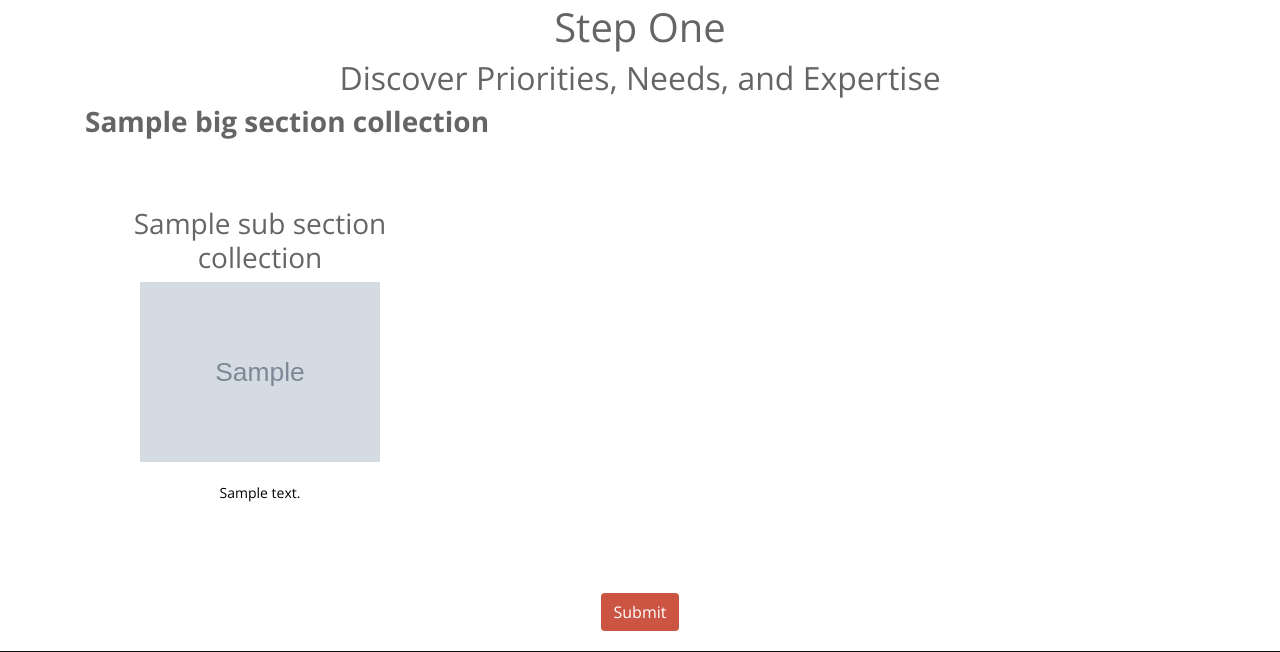
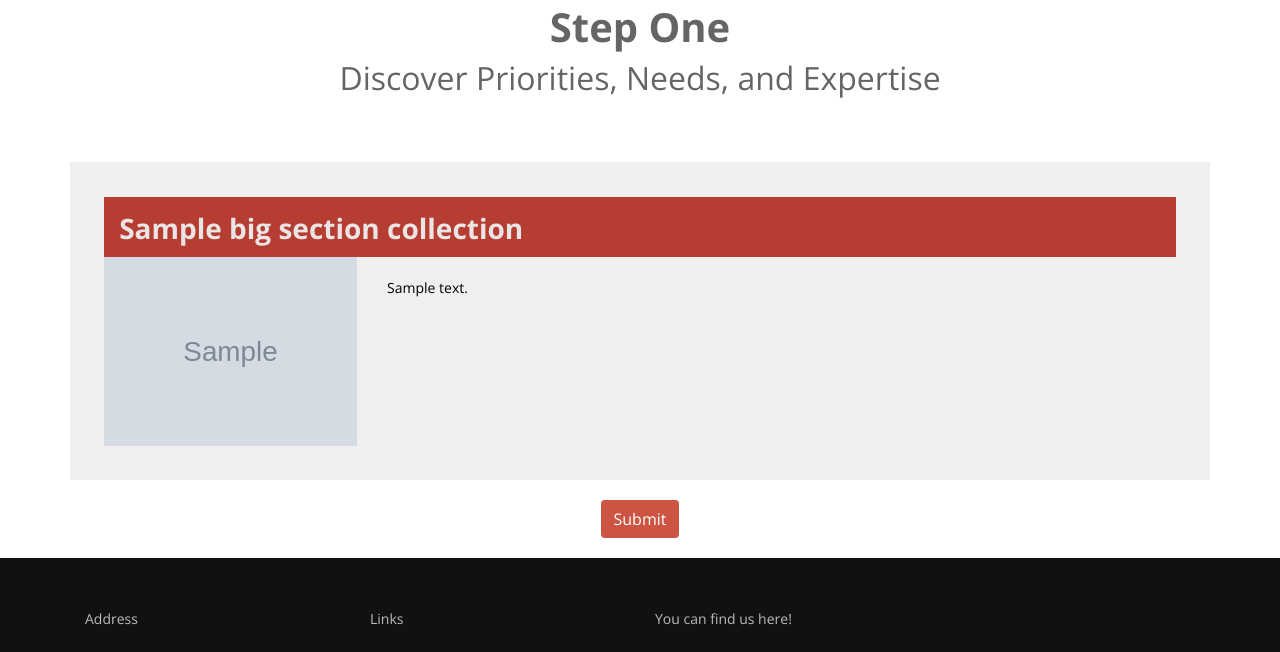
Before and after one commit to nurpeiis/RED, a Django app: page /home/form/ in a window 1280 px wide. Shown: the part 53-705 px from the top of the page. Run offline with Django 3.2, Linux system fonts and the light colour scheme; a user stored in the database is signed in; tables that the repository leaves empty hold one stand-in row (values such as "Sample post"); grey boxes marked "Sample" are stand-in pictures; some libraries are stand-ins or nearby versions.

Commit message:
Developing changes in RED_Form

```diff
--- /dev/null
+++ b/accounts/static/css/RED_form.css
@@ -0,0 +1,97 @@
+.subSectionCheckbox {
+    display: none;
+}
+.subSectionCheckbox:checked + .subSectionLabel {
+    background-color: #E8E8E8;
+}
+.box{
+    padding:60px 0px;
+    text-align: center;
+}
+
+.box-part{
+    background:#FFF;
+    border-radius:0;
+    padding:60px 10px;
+    margin:30px 0px;
+}
+.text{
+    margin:20px 0px;
+}
+
+.sectionButton {
+    width: 100%;
+    height: auto;
+    padding: 3%;
+    margin-top: 5%;
+    cursor: pointer;
+    transition: all 0.5s;
+    border-color: #b63d31 #ffffff;
+    border-width: 0px;
+    z-index: 1;
+    /* background: linear-gradient(to bottom, #b63d31 50%, #ffffff 50%); */
+}
+
+.sectionButton .heading {
+    background-color: #b63d31;
+    height: 30px;
+    width: 100%;
+    margin: 0;
+}
+
+.sectionButton span {
+    cursor: pointer;
+    display: inline-block;
+    position: relative;
+    transition: 0.5s;
+    float: left;
+    padding-left: 5px;
+    /* background-image: linear-gradient(to bottom, transparent 65%, #cf352c 10%);
+    background-size: 0% 100%;
+    background-repeat: no repeat; */
+}
+
+.sectionButton span:after {
+    content: '\00bb';
+    font-size: 30px;
+    position: absolute;
+    opacity: 0;
+    top: 0;
+    right: -20px;
+    height: 0;
+    transition: 0.5s;
+    margin-bottom: 30px;
+}
+
+.sectionButton:hover span {
+    padding-right: 25px;
+}
+
+.sectionButton:hover span:after {
+    opacity: 1;
+    right: 0;
+    padding: 0;
+}
+
+.sectionButton img {
+    display: block;
+    float: left;
+    margin-left: 0;
+    padding-left: 0;
+}
+
+.sectionButton p {
+    display: block;
+    float: left;
+    padding-top: 20px;
+}
+
+.sectionButton h3 {
+    background-color: #b63d31;
+    text-align: left;
+    padding-left: 10px;
+    height: 60px;
+    padding-top: 15px;
+    margin-bottom: 0;
+    color: #ebe4e4;
+}
--- /dev/null
+++ b/accounts/static/js/RED_form.js
@@ -0,0 +1,18 @@
+var action = 1;
+
+function section_clicked(index) {
+    var temp = "subsectionBox" + index;
+    var grab = document.getElementById(temp);
+    console.log(grab);
+
+    if (action == 1){
+        grab.style.display="flex";
+        action = 2;
+    }
+
+    else if (action == 2){
+        grab.style.display="none";
+        action = 1;
+    }
+
+}
--- a/accounts/static/js/custom.js
+++ b/accounts/static/js/custom.js
@@ -63,113 +63,113 @@
 
 
 
-  // tooltip
-  $('.social-network li a, .options_box .color a').tooltip();
+//   // tooltip
+//   $('.social-network li a, .options_box .color a').tooltip();
 
-  // fancybox
-  $(".fancybox").fancybox({
-    padding: 0,
-    autoResize: true,
-    beforeShow: function() {
-      this.title = $(this.element).attr('title');
-      this.title = '<h4>' + this.title + '</h4>' + '<p>' + $(this.element).parent().find('img').attr('alt') + '</p>';
-    },
-    helpers: {
-      title: {
-        type: 'inside'
-      },
-    }
-  });
+//   // fancybox
+//   // $(".fancybox").fancybox({
+//   //   padding: 0,
+//   //   autoResize: true,
+//   //   beforeShow: function() {
+//   //     this.title = $(this.element).attr('title');
+//   //     this.title = '<h4>' + this.title + '</h4>' + '<p>' + $(this.element).parent().find('img').attr('alt') + '</p>';
+//   //   },
+//   //   helpers: {
+//   //     title: {
+//   //       type: 'inside'
+//   //     },
+//   //   }
+//   // });
 
 
-  //scroll to top
-  $(window).scroll(function() {
-    if ($(this).scrollTop() > 100) {
-      $('.scrollup').fadeIn();
-    } else {
-      $('.scrollup').fadeOut();
-    }
-  });
-  $('.scrollup').click(function() {
-    $("html, body").animate({
-      scrollTop: 0
-    }, 1000);
-    return false;
-  });
+//   //scroll to top
+//   $(window).scroll(function() {
+//     if ($(this).scrollTop() > 100) {
+//       $('.scrollup').fadeIn();
+//     } else {
+//       $('.scrollup').fadeOut();
+//     }
+//   });
+//   $('.scrollup').click(function() {
+//     $("html, body").animate({
+//       scrollTop: 0
+//     }, 1000);
+//     return false;
+//   });
 
-  $('#mycarousel').jcarousel();
-  $('#mycarousel1').jcarousel();
+//   $('#mycarousel').jcarousel();
+//   $('#mycarousel1').jcarousel();
 
-  //flexslider
-  $('.flexslider').flexslider();
+//   //flexslider
+//   $('.flexslider').flexslider();
 
-  //nivo slider
-  $('.nivo-slider').nivoSlider({
-    effect: 'random', // Specify sets like: 'fold,fade,sliceDown'
-    slices: 15, // For slice animations
-    boxCols: 8, // For box animations
-    boxRows: 4, // For box animations
-    animSpeed: 500, // Slide transition speed
-    pauseTime: 5000, // How long each slide will show
-    startSlide: 0, // Set starting Slide (0 index)
-    directionNav: true, // Next & Prev navigation
-    controlNav: false, // 1,2,3... navigation
-    controlNavThumbs: false, // Use thumbnails for Control Nav
-    pauseOnHover: true, // Stop animation while hovering
-    manualAdvance: false, // Force manual transitions
-    prevText: '', // Prev directionNav text
-    nextText: '', // Next directionNav text
-    randomStart: false, // Start on a random slide
-    beforeChange: function() {}, // Triggers before a slide transition
-    afterChange: function() {}, // Triggers after a slide transition
-    slideshowEnd: function() {}, // Triggers after all slides have been shown
-    lastSlide: function() {}, // Triggers when last slide is shown
-    afterLoad: function() {} // Triggers when slider has loaded
-  });
+//   //nivo slider
+//   $('.nivo-slider').nivoSlider({
+//     effect: 'random', // Specify sets like: 'fold,fade,sliceDown'
+//     slices: 15, // For slice animations
+//     boxCols: 8, // For box animations
+//     boxRows: 4, // For box animations
+//     animSpeed: 500, // Slide transition speed
+//     pauseTime: 5000, // How long each slide will show
+//     startSlide: 0, // Set starting Slide (0 index)
+//     directionNav: true, // Next & Prev navigation
+//     controlNav: false, // 1,2,3... navigation
+//     controlNavThumbs: false, // Use thumbnails for Control Nav
+//     pauseOnHover: true, // Stop animation while hovering
+//     manualAdvance: false, // Force manual transitions
+//     prevText: '', // Prev directionNav text
+//     nextText: '', // Next directionNav text
+//     randomStart: false, // Start on a random slide
+//     beforeChange: function() {}, // Triggers before a slide transition
+//     afterChange: function() {}, // Triggers after a slide transition
+//     slideshowEnd: function() {}, // Triggers after all slides have been shown
+//     lastSlide: function() {}, // Triggers when last slide is shown
+//     afterLoad: function() {} // Triggers when slider has loaded
+//   });
 
-  // Da Sliders
-  if ($('#da-slider').length) {
-    $('#da-slider').cslider();
-  }
+//   // Da Sliders
+//   if ($('#da-slider').length) {
+//     $('#da-slider').cslider();
+//   }
 
-  //slitslider
-  var Page = (function() {
+//   //slitslider
+//   var Page = (function() {
 
-    var $nav = $('#nav-dots > span'),
-      slitslider = $('#slider').slitslider({
-        onBeforeChange: function(slide, pos) {
-          $nav.removeClass('nav-dot-current');
-          $nav.eq(pos).addClass('nav-dot-current');
-        }
-      }),
+//     var $nav = $('#nav-dots > span'),
+//       slitslider = $('#slider').slitslider({
+//         onBeforeChange: function(slide, pos) {
+//           $nav.removeClass('nav-dot-current');
+//           $nav.eq(pos).addClass('nav-dot-current');
+//         }
+//       }),
 
-      init = function() {
-        initEvents();
-      },
-      initEvents = function() {
-        $nav.each(function(i) {
-          $(this).on('click', function() {
-            var $dot = $(this);
+//       init = function() {
+//         initEvents();
+//       },
+//       initEvents = function() {
+//         $nav.each(function(i) {
+//           $(this).on('click', function() {
+//             var $dot = $(this);
 
-            if (!slitslider.isActive()) {
-              $nav.removeClass('nav-dot-current');
-              $dot.addClass('nav-dot-current');
-            }
+//             if (!slitslider.isActive()) {
+//               $nav.removeClass('nav-dot-current');
+//               $dot.addClass('nav-dot-current');
+//             }
 
-            slitslider.jump(i + 1);
-            return false;
+//             slitslider.jump(i + 1);
+//             return false;
 
-          });
+//           });
 
-        });
+//         });
 
-      };
+//       };
 
-    return {
-      init: init
-    };
-  })();
+//     return {
+//       init: init
+//     };
+//   })();
 
-  Page.init();
+//   Page.init();
 
-});
+ });
--- a/home/templates/home/RED_form.html
+++ b/home/templates/home/RED_form.html
@@ -1,50 +1,122 @@
         {% extends 'base.html' %}
         {% load static from staticfiles %}
         {% load crispy_forms_tags %}
+        {% load static %}
         {% block title %}
         <title>RED|STEP ONE</title>
+        <script src="{% static 'js/RED_form.js' %}"></script>
+        <link  href="{% static 'css/RED_form.css' %}" rel="stylesheet" />
         {% endblock %}
         {% block body %}
-        <style>
-            .subSectionCheckbox {
-                display: none;
-            }
-            .subSectionCheckbox:checked + .subSectionLabel {
-                background-color: #E8E8E8;
-            }
-            .box{
-                padding:60px 0px;
-                text-align: center;
-            }
-
-            .box-part{
-                background:#FFF;
-                border-radius:0;
-                padding:60px 10px;
-                margin:30px 0px;
-            }
-            .text{
-                margin:20px 0px;
-            }
-        </style>
             <div class="container">
             <center>
-        <h1>Step One</h1>
+                <strong><h1 style="font-weight: 900">Step One</h1></strong>
                 <h2>Discover Priorities, Needs, and Expertise</h2>
             </center>
+
             <form class= "form" method = "post">
                 {% csrf_token %}
                 {{ form.non_field_errors }}
                 {{ form.source.errors }}
                 {{ form.source }}
-                        <div class="row ">
+
+                            <div class="row">
                                 {% for node in form.fields.user_interests.queryset %}
                                         {% if forloop.counter == 1 %}
+                                        <button type="button" class="sectionButton" onclick="section_clicked(1)">
+
+                                                <h3><span><strong>{{ node.section.name }}</strong></span></h3>
+
+                                                <img class="col-md-3" src="{{node.section.imageResource.url}}" width="240" align="left">
+                                                <p class="col-md-9" align="left"> {{node.section.description}}</p>
+
+                                        </button>
+
                                             </div>
-                                    <h3><strong>{{ node.section }}</strong></h3>
+
+                                            <div class="row" style="display: none"  id="subsectionBox1">
+                                        {% endif %}
+                                        {% if forloop.counter  == 5 %}
+                                            </div>
                                             <div class="row">
+                                                <button type="button" class="sectionButton" onclick="section_clicked(2)">
+                                                    <h3><span><strong>{{ node.section.name }}</strong></span></h3>
+                                                    <img class="col-md-3" src="{{node.section.imageResource.url}}" width="240" align="left" margin-top="10vh">
+                                                    <p class="col-md-9" align="left"> {{ node.section.description }}</p>
+
+                                            </button>
+                                            </div>
+
+                                            <div class="row" style="display: none" id="subsectionBox2">
                                         {% endif %}
-                                <div class="col-md-4 col-sm-6">
+                                        {% if forloop.counter == 7 %}
+                                            </div>
+                                            <div class="row">
+                                                <button type="button" class="sectionButton" onclick="section_clicked(3)">
+                                                    <h3><span><strong>{{ node.section.name }}</strong></span></h3>
+                                                    <img class="col-md-3" src="{{node.steponeimage.url}}" width="240" align="left" margin-top="10vh">
+                                                    <p class="col-md-9" align="left"> {{ node.section.description }} </p>
+
+                                            </button>
+                                            </div>
+
+                                            <div class="row" style="display: none" id="subsectionBox3">
+                                        {% endif %}
+                                        {% if forloop.counter == 9 %}
+                                            </div>
+                                            <div class="row">
+                                                <button type="button" class="sectionButton" onclick="section_clicked(4)">
+                                                    <h3><span><strong>{{ node.section.name }}</strong></span></h3>
+                                                    <img class="col-md-3" src="{{node.steponeimage.url}}" width="240" align="left" margin-top="10vh">
+                                                    <p class="col-md-9" align="left"> {{ node.section.description }} </p>
+
+                                            </button>
+                                            </div>
+
+                                            <div class="row" style="display: none" id="subsectionBox4">
+                                        {% endif %}
+                                        {% if forloop.counter == 11 %}
+                                            </div>
+                                            <div class="row">
+                                                <button type="button" class="sectionButton" onclick="section_clicked(5)">
+                                                    <h3><span><strong>{{ node.section.name }}</strong></span></h3>
+                                                    <img class="col-md-3" src="{{node.steponeimage.url}}" width="240" align="left" margin-top="10vh">
+                                                    <p class="col-md-9" align="left"> {{ node.section.description }} </p>
+
+                                            </button>
+                                            </div>
+
+                                            <div class="row" style="display: none" id="subsectionBox5">
+                                        {% endif %}
+                                        {% if forloop.counter == 15 %}
+                                            </div>
+                                            <div class="row">
+                                                <button type="button" class="sectionButton" onclick="section_clicked(6)">
+                                                    <h3><span><strong>{{ node.section.name }}</strong></span></h3>
+                                                    <img class="col-md-3" src="{{node.steponeimage.url}}" width="240" align="left" margin-top="10vh">
+                                                    <p class="col-md-9" align="left"> {{ node.section.description }} </p>
+
+                                            </button>
+                                            </div>
+
+                                            <div class="row" style="display: none" id="subsectionBox6">
+                                        {% endif %}
+
+                                        {% if forloop.counter == 18 %}
+                                            </div>
+                                            <div class="row">
+                                                <button type="button" class="sectionButton" onclick="section_clicked(7)">
+                                                    <h3><span><strong> Dummy </strong></span></h3>
+                                                    <img class="col-md-3" src="{{node.steponeimage.url}}" width="240" align="left" margin-top="10vh">
+                                                    <p class="col-md-9" align="left"> {{ node.section.description }} </p>
+
+                                            </button>
+                                            </div>
+
+                                            <div class="row" style="display: none" id="subsectionBox7">
+                                        {% endif %}
+
+                                        <div class="col-md-4 col-sm-6" margin="0">
                                             <div class="box aligncenter">
                                                 <input type="checkbox" class="subSectionCheckbox" name="user_interests" id="user_interest_{{ forloop.counter }}" value="{{ forloop.counter }}">
                                                 <label for="user_interest_{{ forloop.counter }}" class="subSectionLabel">
@@ -55,42 +127,19 @@
                                                             <img src="{{ node.steponeimage.url }}" width = 240>
                                                         </div>
                                                         <div class="text">
-                                                    <p style="color:black; align:left;">{{ node.description }}</p>
+                                                            <p style="color:black; align: left;">{{ node.description }}</p>
                                                         </div>
                                                 </label>
                                             </div>
                                         </div>
-                                {% if forloop.counter == 4 %}
-                                    </div>
-                                    <h3><strong>Arts & Culture</strong></h3>
-                                    <div class="row">
-                                {% endif %}
-                                {% if forloop.counter == 6 %}
-                                    </div>
-                                    <h3><strong>HR & Internships</strong></h3>
-                                    <div class="row">
-                                {% endif %}
-                                {% if forloop.counter == 8 %}
-                                    </div>
-                                    <h3><strong>Innovation</strong></h3>
-                                    <div class="row">
-                                {% endif %}
-                                {% if forloop.counter == 12 %}
-                                    </div>
-                                    <h3><strong>Health & Wellness</strong></h3>
-                                    <div class="row">
-                                {% endif %}
-                                {% if forloop.counter == 14 %}
-                                    </div>
-                                    <h3><strong>Others</strong></h3>
-                                    <div class="row">
-                                {% endif %}
+
                                     {% endfor %}
                                 </div>
                             </div>
                         </div>
                     <center>
-            <button type="submit" class="btn ligncenter marginbot20" style="background-color: #CB5542; color: white;">Submit</button>
+
+                    <button type="submit" class="btn ligncenter marginbot20" style="background-color: #CB5542; color: white; margin-top: 20px;">Submit</button>
                     </center>
                 </form>
             </div>
```
Lines whose indentation alone changed are shown as unchanged.
